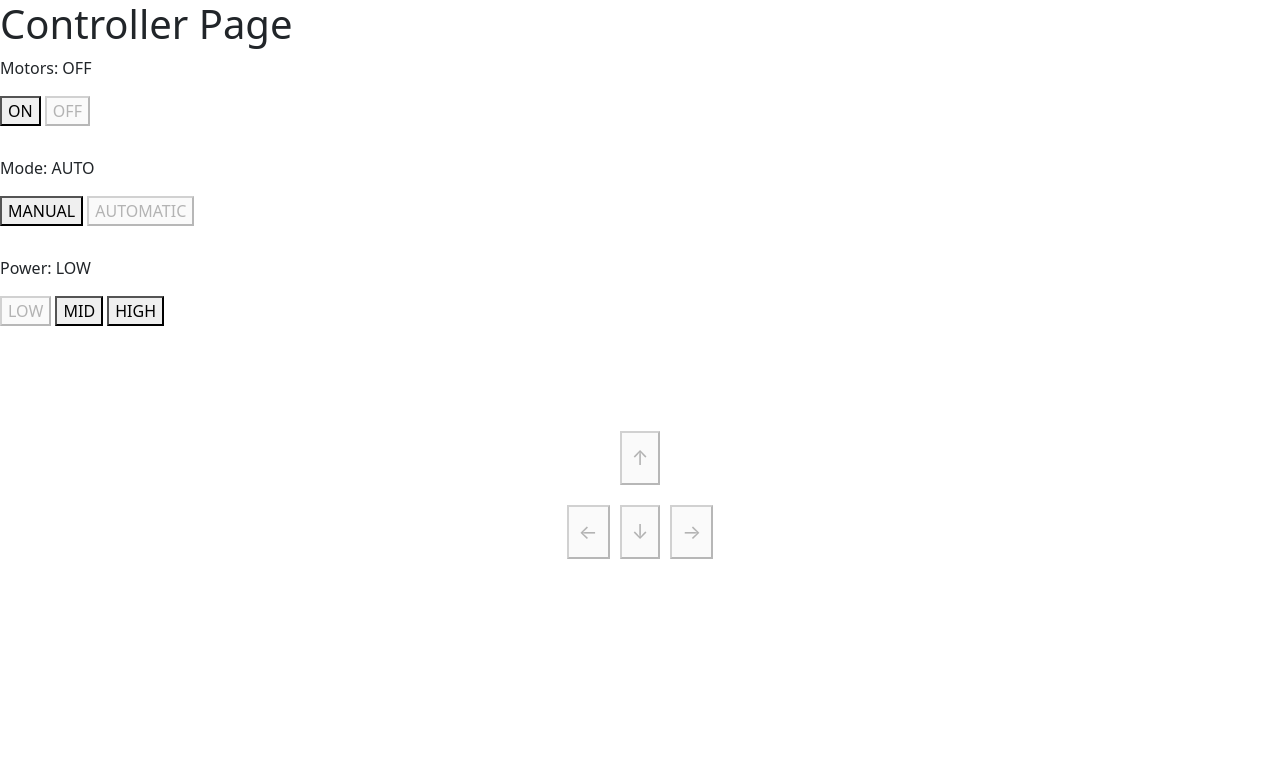
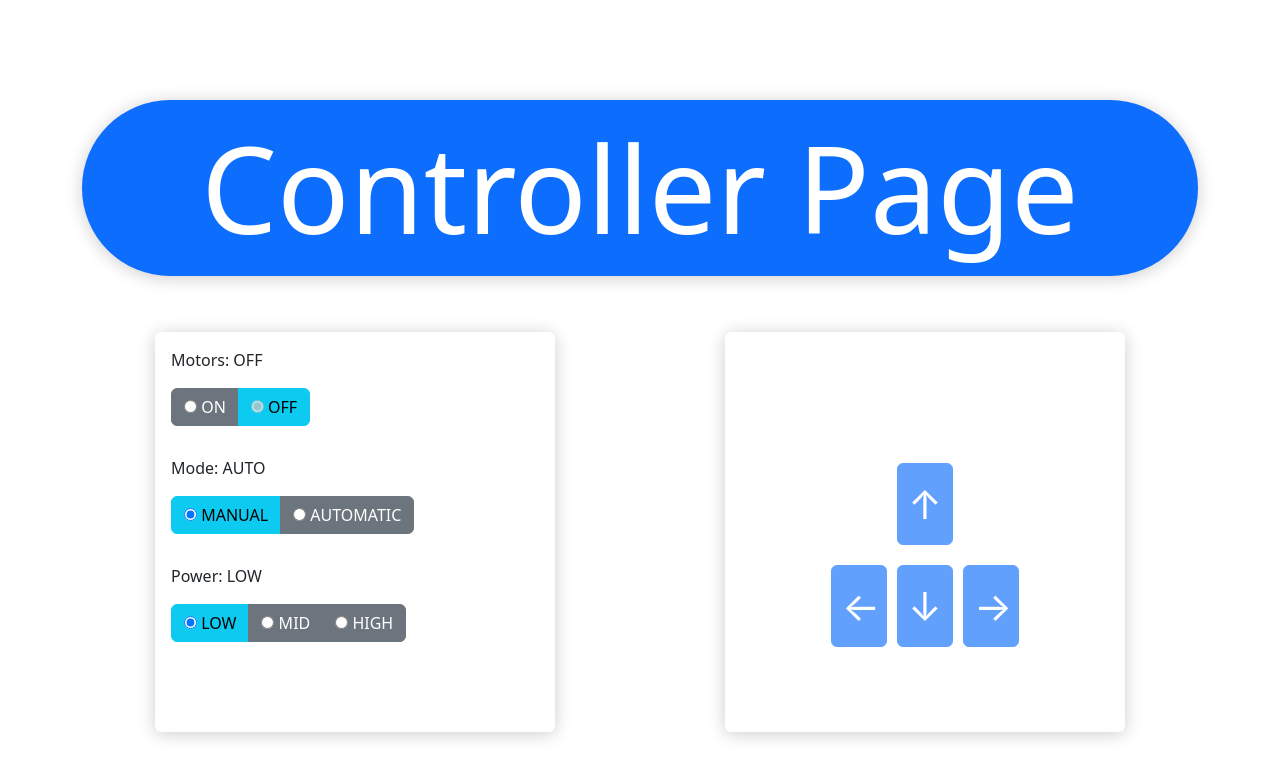
Before and after one commit to Dylanyves/ic2-remote-control, a Flask app: page /controller in a window 1280 px wide. Shown: the top 779 px of the page. Run offline with Flask 3, Linux system fonts and the light colour scheme; the visitor is signed in with stand-in values (Sample User, id 1).

Commit message:
Style change of controller page
Major changes
- enlarged and centered title
- added cards for both controllers
- usage of radio buttons (dynamic active switch color)
- color and style change of control buttons

Minor change
- separate js and css files all linked to controller.html

```diff
--- a/templates/controller.html
+++ b/templates/controller.html
@@ -4,32 +4,21 @@
     <meta charset="UTF-8">
     <meta name="viewport" content="width=device-width, initial-scale=1.0">
     <link href="https://cdn.jsdelivr.net/npm/bootstrap@5.3.2/dist/css/bootstrap.min.css" rel="stylesheet" integrity="sha384-T3c6CoIi6uLrA9TneNEoa7RxnatzjcDSCmG1MXxSR1GAsXEV/Dwwykc2MPK8M2HN" crossorigin="anonymous">
+    <link href="./css/style.css" rel="stylesheet">
     <title>IC2 Controller</title>
-    <style>
-        .container {
-            margin-top: 100px;
-        }
-
-        .control-buttons {
-            display: flex;
-            justify-content: center;
-            margin-top: 10px;
-        }
-
-        .arrow-button {
-            font-size: 20px;
-            padding: 10px;
-            cursor: pointer;
-            margin: 5px; /* Adjust this margin to control the spacing between buttons */
-        }
-    </style>
 </head>
-<body>
-    <h1>Controller Page</h1>
+<body class="d-flex align-items-center justify-content-center" style="min-height: 90vh;">
+    <div class="container">
+        <h1 class="external-title text-center" style="font-size: 15vh; margin-bottom: 7vh; box-shadow: 0px 2px 17px 0px rgba(0, 0, 0, 0.2); padding: 2vh; border-radius: 100px; color: #FFF; background-color: #0d6efd;">Controller Page</h1>
+        <div class="row">
+            <div class="col-md-6">
+                <div class="card border-0 mx-auto" style="max-width: 400px; height: 50vh; box-shadow: 0px 2px 17px 0px rgba(0, 0, 0, 0.2);">
+                    <div class="card-body">
                         <div style="margin-bottom: 30px;">
                             <p id="motorStatus">Motors: {{motorStatus}}</p>
-        <button
-            id="onButton"
+                            <div class="btn-group btn-group-toggle" data-toggle="buttons">
+                                <label class="btn btn-secondary">
+                                    <input class= "toggle1" type="radio" name="options1" id="onButton" autocomplete="off"
                                         {%
                                         if
                                         motorStatus=="ON"
@@ -37,11 +26,10 @@
                                         endif
                                         %}
                                         onclick="motorController('ON')"
-        >
-            ON
-        </button>
-        <button
-            id="offButton"
+                                    > ON
+                                  </label>
+                                <label class="btn btn-secondary btn-info">
+                                    <input class= "toggle1" type="radio" name="options1" id="offButton" autocomplete="off "
                                         {%
                                         if
                                         motorStatus=="OFF"
@@ -49,82 +37,88 @@
                                         endif
                                         %}
                                         onclick="motorController('OFF')"
-        >
-            OFF
-        </button>
+                                        checked
+                                    > OFF
+                                </label>
+                            </div>
                         </div>
 
                         <div style="margin-bottom: 30px;">
                             <p id="modeStatus">Mode: {{modeStatus}}</p>
-        <button
-            id="manualButton"
+                            <div class="btn-group btn-group-toggle toggle2" data-toggle="buttons">
+                                <label class="btn btn-secondary btn-info">
+                                    <input class= "toggle2" type="radio" name="options2" id="manualButton" autocomplete="off" checked
                                     {%
                                         if
-            modeStatus=="MANUAL"
+                                        motorStatus=="MANUAL"
                                         %}disabled{%
                                         endif
                                         %}
-            onclick="modeController('MANUAL')"
-        >
-            MANUAL
-        </button>
-        <button
-            id="autoButton"
+                                        onclick="motorController('MANUAL')"
+                                    > MANUAL
+                                  </label>
+                                <label class="btn btn-secondary">
+                                    <input class= "toggle2" type="radio" name="options2" id="autoButton" autocomplete="off "
                                         {%
                                         if
-            modeStatus=="AUTO"
+                                        motorStatus=="AUTOMATIC"
                                         %}disabled{%
                                         endif
                                         %}
-            onclick="modeController('AUTO')"
-        >
-            AUTOMATIC
-        </button>
+                                        onclick="motorController('AUTOMATIC')"
+                                    > AUTOMATIC
+                                </label>
+                            </div>
                         </div>
 
                         <div>
                             <p id="powerStatus">Power: {{powerStatus}}</p>
-        <button
-            id="lowButton"
+                            <div class="btn-group btn-group-toggle" data-toggle="buttons">
+                                <label class="btn btn-secondary btn-info">
+                                    <input class= "toggle3" type="radio" name="options3" id="lowButton" autocomplete="off" checked
                                         {%
                                         if
-            powerStatus=="LOW"
+                                        motorStatus=="LOW"
                                         %}disabled{%
                                         endif
                                         %}
-            onclick="powerController('LOW')"
-        >
-            LOW
-        </button>
-        <button
-            id="midButton"
+                                        onclick="motorController('LOW')"
+
+                                    > LOW
+                                  </label>
+                                <label class="btn btn-secondary">
+                                    <input class= "toggle3" type="radio" name="options3" id="midButton" autocomplete="off "
                                         {%
                                         if
-            powerStatus=="MID"
+                                        motorStatus=="MID"
                                         %}disabled{%
                                         endif
                                         %}
-            onclick="powerController('MID')"
-        >
-            MID
-        </button>
-        <button
-        id="highButton"
+                                        onclick="motorController('MID')"
+                                    > MID
+                                </label>
+                                <label class="btn btn-secondary">
+                                    <input class= "toggle3" type="radio" name="options3" id="highButton" autocomplete="off "
                                         {%
                                         if
-        powerStatus=="HIGH"
+                                        motorStatus=="HIGH"
                                         %}disabled{%
                                         endif
                                         %}
-        onclick="powerController('HIGH')"
-    >
-        HIGH
-    </button>
+                                        onclick="motorController('HIGH')"
+                                    > HIGH
+                                </label>
+                            </div>
+                        </div>
+                    </div>
+                </div>
             </div>
 
-    <div class="container">
+            <div class="col-md-6">
+                <div class="card border-0 mx-auto" style="max-width: 400px; height: 50vh; box-shadow: 0px 2px 17px 0px rgba(0, 0, 0, 0.2);">
+                    <div class="container card-body">
                         <div class="control-buttons">
-            <button class="arrow-button" onmousedown="move('up')" {%
+                            <button class="arrow-button btn btn-primary" style="font-size: 5vh;"onmousedown="move('up')" {%
                                 if motorStatus=="OFF"
                                 %}disabled{%
                                 endif
@@ -132,139 +126,30 @@
                         </div>
 
                         <div class="control-buttons">
-            <button class="arrow-button" onmousedown="move('left')" {%
+                            <button class="arrow-button btn btn-primary" style="font-size: 5vh" onmousedown="move('left')" {%
                                 if motorStatus=="OFF"
                                 %}disabled{%
                                 endif
                             %}>←</button>
-            <button class="arrow-button" onmousedown="move('down')" {%
+                            <button class="arrow-button btn btn-primary" style="font-size: 5vh" onmousedown="move('down')" {%
                                 if motorStatus=="OFF"
                                 %}disabled{%
                                 endif
                             %}>↓</button>
-            <button class="arrow-button" onmousedown="move('right')" {%
+                            <button class="arrow-button btn btn-primary" style="font-size: 5vh" onmousedown="move('right')" {%
                                 if motorStatus=="OFF"
                                 %}disabled{%
                                 endif
                             %}>→</button>
                         </div>
                     </div>
+                </div>
+            </div>
+        </div>
+    </div>
 
-    <!-- Other HTML code -->
-
-    <script>
-        var motorStatus = "{{motorStatus}}";
-        var modeStatus = "{{modeStatus}}";
-        var powerStatus = "{{powerStatus}}";
-
-        function motorController(dataToSend) {
-            fetch("/controller", {
-                method: "POST",
-                headers: {
-                    "Content-Type": "application/x-www-form-urlencoded",
-                },
-                body: "button_data=" + encodeURIComponent(dataToSend),
-            })
-                .then((response) => response.json())
-                .then((data) => {
-                    motorStatus = data.motorStatus;
-
-                    document.getElementById("motorStatus").innerText = "Motors: " + data.motorStatus;
-
-                    document.getElementById("onButton").disabled = data.motorStatus === "ON";
-                    document.getElementById("offButton").disabled = data.motorStatus === "OFF";
-
-                    const arrowButtons = document.querySelectorAll('.arrow-button');
-                    arrowButtons.forEach(button => button.disabled = (data.motorStatus === "OFF" || modeStatus === "AUTO"));
-                })
-                .catch((error) => {
-                    console.error("Error sending data to server:", error);
-                });
-        }
-
-        function modeController(modeType) {
-            fetch("/controller", {
-                method: "POST",
-                headers: {
-                    "Content-Type": "application/x-www-form-urlencoded",
-                },
-                body: "modeStatus=" + encodeURIComponent(modeType),
-            })
-                .then((response) => response.json())
-                .then((data) => {
-                    modeStatus = data.modeStatus;
-
-                    document.getElementById("modeStatus").innerText = "Mode: " + data.modeStatus;
-
-                    document.getElementById("manualButton").disabled = data.modeStatus === "MANUAL";
-                    document.getElementById("autoButton").disabled = data.modeStatus === "AUTO";
-
-                    const arrowButtons = document.querySelectorAll('.arrow-button');
-                    arrowButtons.forEach(button => button.disabled = (motorStatus === "OFF" || data.modeStatus === "AUTO"));
-                })
-                .catch((error) => {
-                    console.error("Error sending data to server:", error);
-                });
-        }
-
-        function powerController(power) {
-            fetch("/controller", {
-                method: "POST",
-                headers: {
-                    "Content-Type": "application/x-www-form-urlencoded",
-                },
-                body: "powerStatus=" + encodeURIComponent(power),
-            })
-                .then((response) => response.json())
-                .then((data) => {
-                    powerStatus = data.powerStatus;
-
-                    document.getElementById("powerStatus").innerText = "Power: " + data.powerStatus;
-
-                    document.getElementById("lowButton").disabled = data.powerStatus === "LOW";
-                    document.getElementById("midButton").disabled = data.powerStatus === "MID";
-                    document.getElementById("highButton").disabled = data.powerStatus === "HIGH";
-                })
-                .catch((error) => {
-                    console.error("Error sending data to server:", error);
-                });
-        }
-
-        function move(direction) {
-            fetch("/controller", {
-                method: "POST",
-                headers: {
-                    "Content-Type": "application/x-www-form-urlencoded",
-                },
-                body: "direction=" + encodeURIComponent(direction),
-            }).then((response) => response.json())
-        }
-
-        document.addEventListener('keydown', function (event) {
-            if (motorStatus === "OFF" || modeStatus === "AUTO") {
-                return;
-            }
-            switch (event.key) {
-                case 'ArrowUp':
-                    event.preventDefault();
-                    move('forward');
-                    break;
-                case 'ArrowDown':
-                    event.preventDefault();
-                    move('backward');
-                    break;
-                case 'ArrowLeft':
-                    event.preventDefault();
-                    move('left');
-                    break;
-                case 'ArrowRight':
-                    event.preventDefault();
-                    move('right');
-                    break;
-            }
-        });
-
-    </script>
+    <!-- Include the JavaScript file -->
+    <script src="./javascript/controller.js"></script>
     <script src="https://cdn.jsdelivr.net/npm/bootstrap@5.3.2/dist/js/bootstrap.bundle.min.js" integrity="sha384-C6RzsynM9kWDrMNeT87bh95OGNyZPhcTNXj1NW7RuBCsyN/o0jlpcV8Qyq46cDfL" crossorigin="anonymous"></script>
 </body>
 </html>
--- /dev/null
+++ b/templates/css/style.css
@@ -0,0 +1,17 @@
+.container {
+    margin-top: 100px;
+}
+
+.control-buttons {
+    display: flex;
+    justify-content: center;
+    margin-top: 10px;
+}
+
+.arrow-button {
+    width: 7vh;
+    font-size: 20px;
+    padding: 10px;
+    cursor: pointer;
+    margin: 5px; /* Adjust this margin to control the spacing between buttons */
+}
--- /dev/null
+++ b/templates/javascript/controller.js
@@ -0,0 +1,164 @@
+var motorStatus = "{{motorStatus}}";
+var modeStatus = "{{modeStatus}}";
+var powerStatus = "{{powerStatus}}";
+
+function motorController(dataToSend) {
+    fetch("/controller", {
+        method: "POST",
+        headers: {
+            "Content-Type": "application/x-www-form-urlencoded",
+        },
+        body: "button_data=" + encodeURIComponent(dataToSend),
+    })
+        .then((response) => response.json())
+        .then((data) => {
+            motorStatus = data.motorStatus;
+
+            document.getElementById("motorStatus").innerText = "Motors: " + data.motorStatus;
+
+            document.getElementById("onButton").disabled = data.motorStatus === "ON";
+            document.getElementById("offButton").disabled = data.motorStatus === "OFF";
+
+            const arrowButtons = document.querySelectorAll('.arrow-button');
+            arrowButtons.forEach(button => button.disabled = (data.motorStatus === "OFF" || modeStatus === "AUTO"));
+        })
+        .catch((error) => {
+            console.error("Error sending data to server:", error);
+        });
+}
+
+function modeController(modeType) {
+    fetch("/controller", {
+        method: "POST",
+        headers: {
+            "Content-Type": "application/x-www-form-urlencoded",
+        },
+        body: "modeStatus=" + encodeURIComponent(modeType),
+    })
+        .then((response) => response.json())
+        .then((data) => {
+            modeStatus = data.modeStatus;
+
+            document.getElementById("modeStatus").innerText = "Mode: " + data.modeStatus;
+
+            document.getElementById("manualButton").disabled = data.modeStatus === "MANUAL";
+            document.getElementById("autoButton").disabled = data.modeStatus === "AUTO";
+
+            const arrowButtons = document.querySelectorAll('.arrow-button');
+            arrowButtons.forEach(button => button.disabled = (motorStatus === "OFF" || data.modeStatus === "AUTO"));
+        })
+        .catch((error) => {
+            console.error("Error sending data to server:", error);
+        });
+}
+
+function powerController(power) {
+    fetch("/controller", {
+        method: "POST",
+        headers: {
+            "Content-Type": "application/x-www-form-urlencoded",
+        },
+        body: "powerStatus=" + encodeURIComponent(power),
+    })
+        .then((response) => response.json())
+        .then((data) => {
+            powerStatus = data.powerStatus;
+
+            document.getElementById("powerStatus").innerText = "Power: " + data.powerStatus;
+
+            document.getElementById("lowButton").disabled = data.powerStatus === "LOW";
+            document.getElementById("midButton").disabled = data.powerStatus === "MID";
+            document.getElementById("highButton").disabled = data.powerStatus === "HIGH";
+        })
+        .catch((error) => {
+            console.error("Error sending data to server:", error);
+        });
+}
+
+function move(direction) {
+    fetch("/controller", {
+        method: "POST",
+        headers: {
+            "Content-Type": "application/x-www-form-urlencoded",
+        },
+        body: "direction=" + encodeURIComponent(direction),
+    }).then((response) => response.json())
+}
+
+document.addEventListener('keydown', function (event) {
+    if (motorStatus === "OFF" || modeStatus === "AUTO") {
+        return;
+    }
+    switch (event.key) {
+        case 'ArrowUp':
+            event.preventDefault();
+            move('forward');
+            break;
+        case 'ArrowDown':
+            event.preventDefault();
+            move('backward');
+            break;
+        case 'ArrowLeft':
+            event.preventDefault();
+            move('left');
+            break;
+        case 'ArrowRight':
+            event.preventDefault();
+            move('right');
+            break;
+    }
+});
+
+document.addEventListener('DOMContentLoaded', function () {
+    var radioButtons = document.querySelectorAll('input.toggle1');
+
+    radioButtons.forEach(function (radioButton) {
+        radioButton.addEventListener('change', function () {
+            radioButtons.forEach(function (rb) {
+                // Remove 'active' class from all buttons
+                rb.parentElement.classList.remove('btn-info');
+            });
+
+            // Add 'active' class to the parent of the checked radio button
+            if (this.checked) {
+                this.parentElement.classList.add('btn-info');
+            }
+        });
+    });
+});
+
+document.addEventListener('DOMContentLoaded', function () {
+    var radioButtons = document.querySelectorAll('input.toggle2');
+
+    radioButtons.forEach(function (radioButton) {
+        radioButton.addEventListener('change', function () {
+            radioButtons.forEach(function (rb) {
+                // Remove 'active' class from all buttons
+                rb.parentElement.classList.remove('btn-info');
+            });
+
+            // Add 'active' class to the parent of the checked radio button
+            if (this.checked) {
+                this.parentElement.classList.add('btn-info');
+            }
+        });
+    });
+});
+
+document.addEventListener('DOMContentLoaded', function () {
+    var radioButtons = document.querySelectorAll('input.toggle3');
+
+    radioButtons.forEach(function (radioButton) {
+        radioButton.addEventListener('change', function () {
+            radioButtons.forEach(function (rb) {
+                // Remove 'active' class from all buttons
+                rb.parentElement.classList.remove('btn-info');
+            });
+
+            // Add 'active' class to the parent of the checked radio button
+            if (this.checked) {
+                this.parentElement.classList.add('btn-info');
+            }
+        });
+    });
+});
```
Lines whose indentation alone changed are shown as unchanged.
